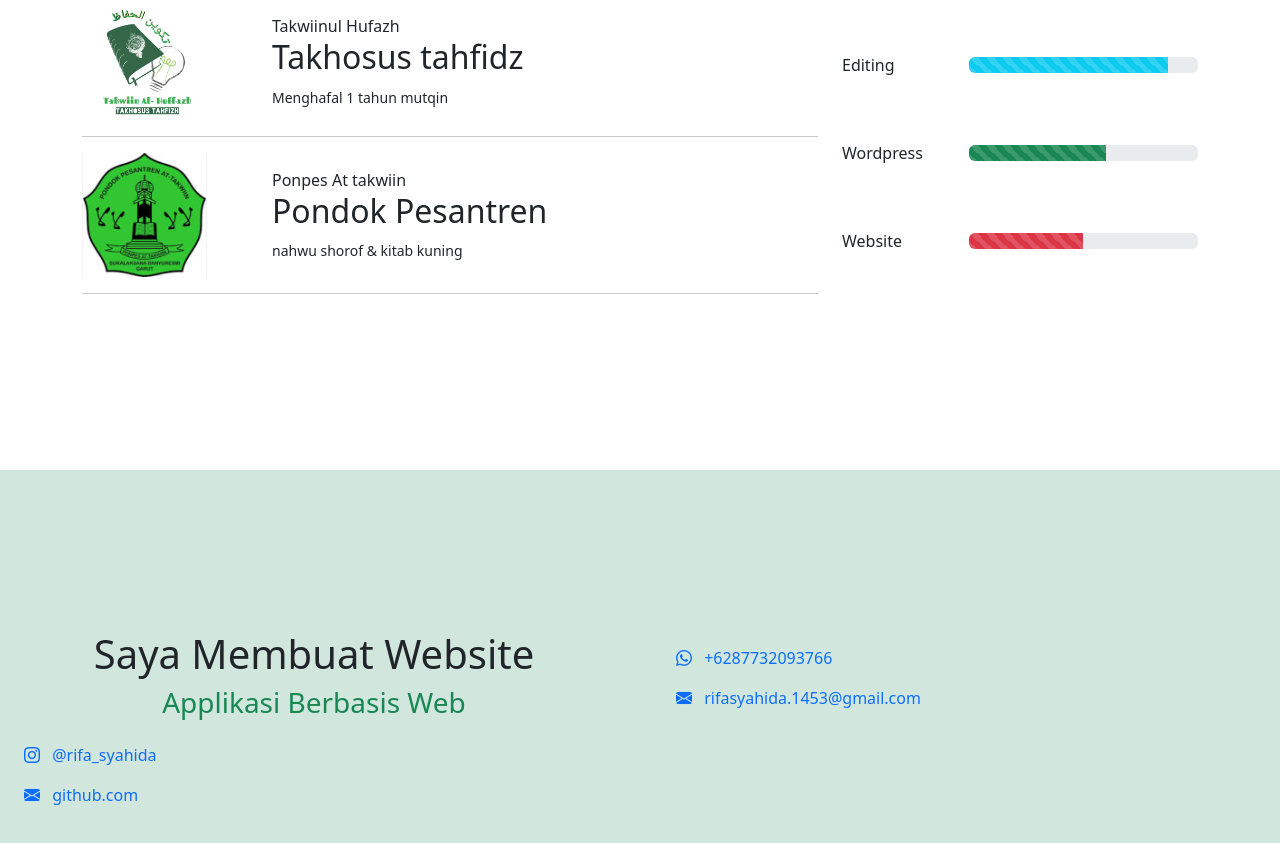
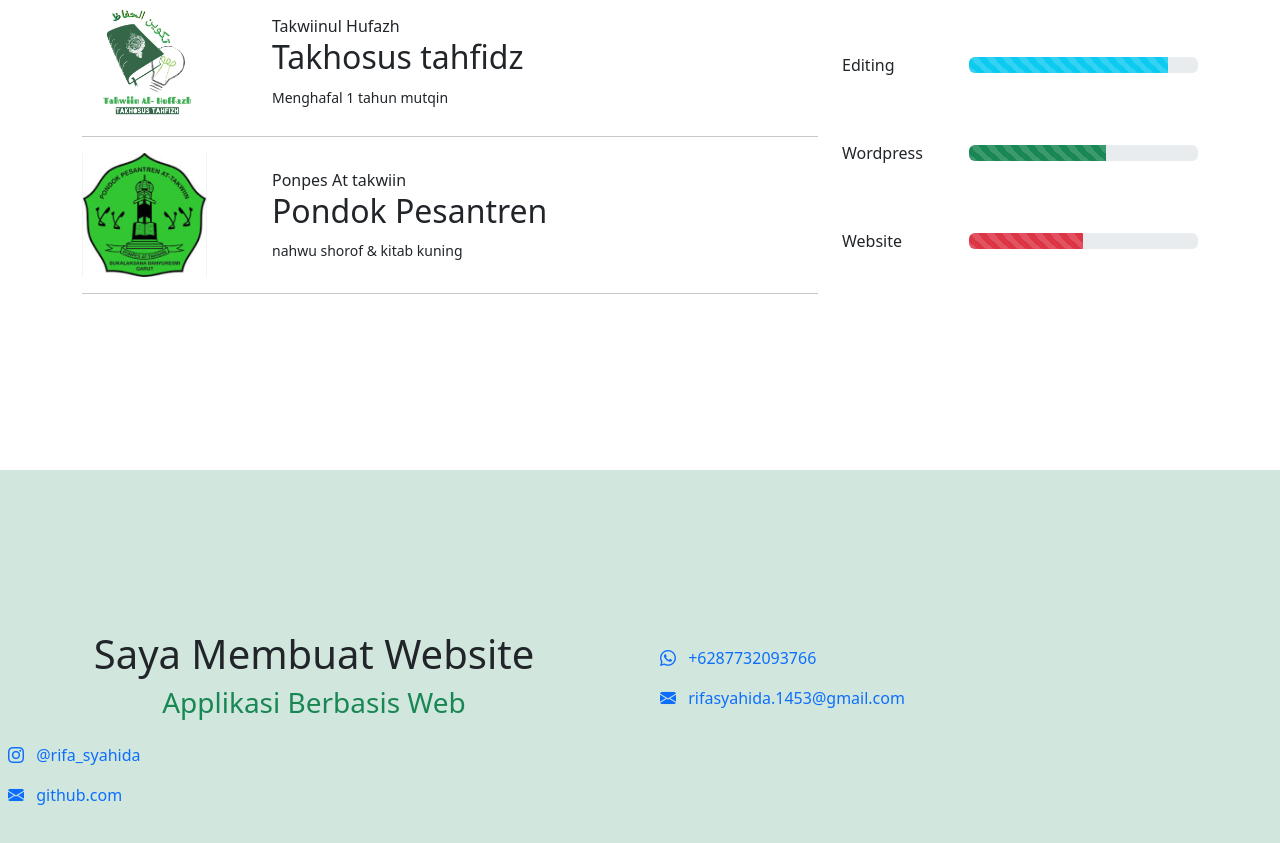
Before and after one commit to rifa-syah/rifa-syah.github.io, a plain HTML site: page index.html in a window 1280 px wide. Shown: the part 2347-3190 px from the top of the page. Drawn offline with nearby package versions, Linux system fonts and the light colour scheme.

Commit message:
commit keedua

```diff
--- a/index.html
+++ b/index.html
@@ -249,7 +249,7 @@
               <h1>Saya Membuat Website</h1>
               <h3 class="text-success">Applikasi Berbasis Web</h3>
           </div>
-          <div class="col-lg-3 ms-4">
+          <div class="col-lg-3 ms-2">
               <a class="contact-link mt-3" href="http://wa.me/+6287732093766" target="_blank">
                   <i class="bi-whatsapp me-2"></i>
                   +6287732093766
@@ -260,7 +260,7 @@
               </a>
 
           </div>
-          <div class="col-lg-3 ms-4">
+          <div class="col-lg-3 ms-2">
               <a class="contact-link mt-3" href="http://instagram.com/rifa_syahida" target="_blank">
                   <i class="bi-instagram me-2"></i>
                   @rifa_syahida
```
